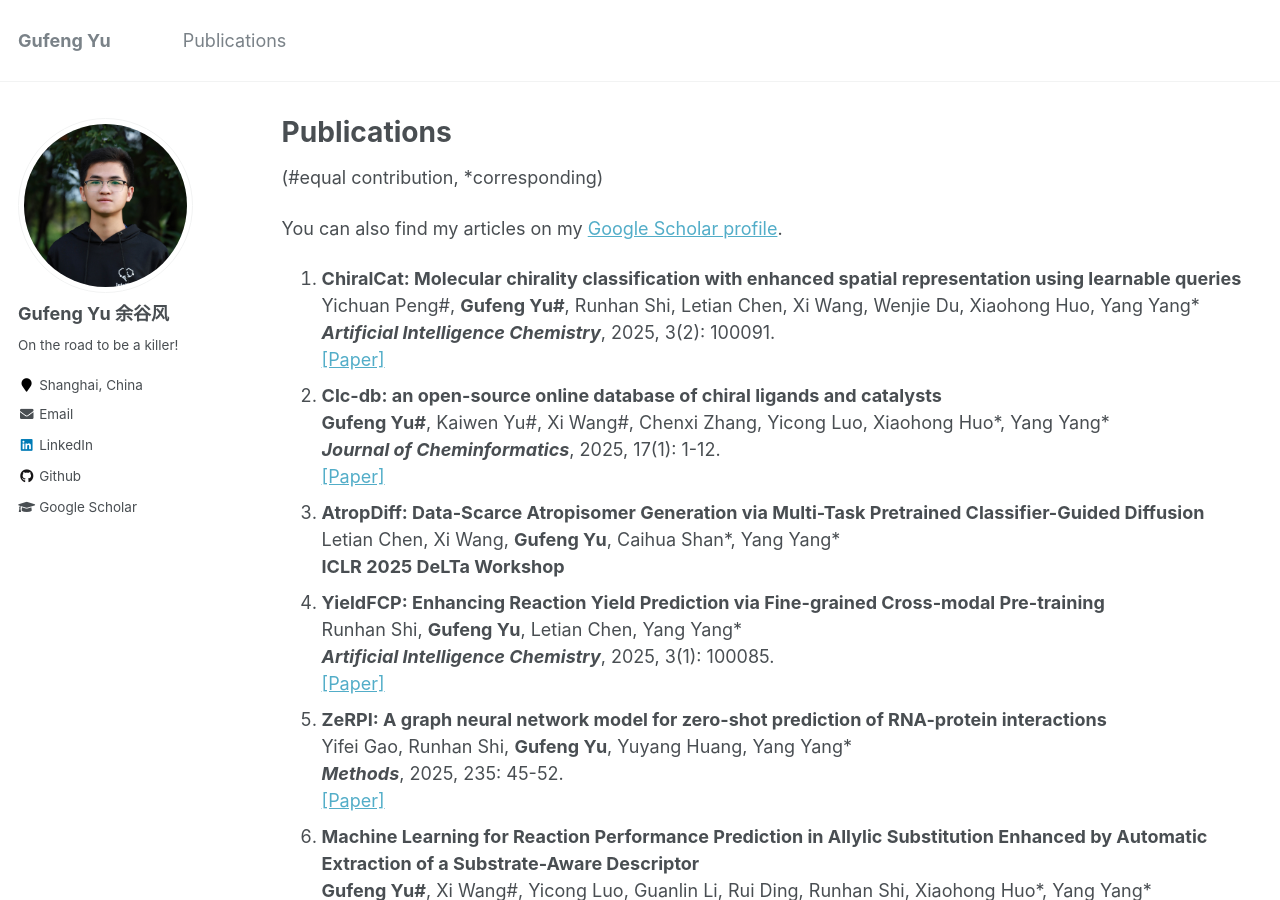
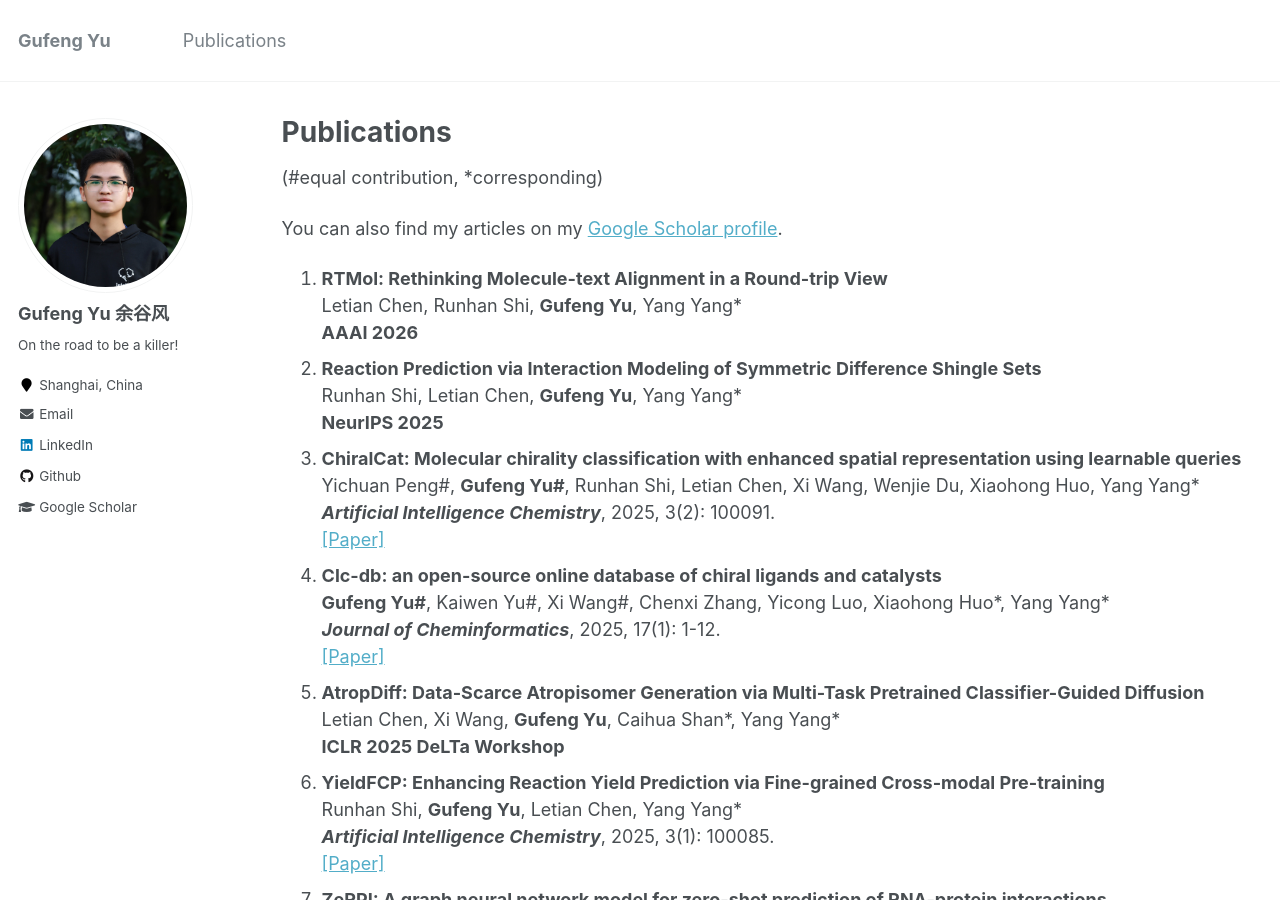
Before and after one commit to GufengYu520/gufengyu520.github.io, a Jekyll site: the page built from _pages/publications.md, in a window 1280 px wide and 900 px high. Built offline with Jekyll 4.4.1, drawn with Linux system fonts in a browser that asks for light colours.

Commit message:
Update publications.md

```diff
--- a/_pages/publications.md
+++ b/_pages/publications.md
@@ -9,38 +9,44 @@ author_profile: true
 
 You can also find my articles on my [Google Scholar profile](https://scholar.google.com/citations?user=97-LZ1sAAAAJ).
 
-1. **ChiralCat: Molecular chirality classification with enhanced spatial representation using learnable queries**
+1. **RTMol: Rethinking Molecule-text Alignment in a Round-trip View**
+   Letian Chen, Runhan Shi, **Gufeng Yu**, Yang Yang*
+   **AAAI 2026**
+2. **Reaction Prediction via Interaction Modeling of Symmetric Difference Shingle Sets**
+   Runhan Shi, Letian Chen, **Gufeng Yu**, Yang Yang*
+   **NeurIPS 2025**
+3. **ChiralCat: Molecular chirality classification with enhanced spatial representation using learnable queries**
    Yichuan Peng#, **Gufeng Yu#**, Runhan Shi, Letian Chen, Xi Wang, Wenjie Du, Xiaohong Huo, Yang Yang*
    ***Artificial Intelligence Chemistry***, 2025, 3(2): 100091.
    [[Paper]](https://doi.org/10.1016/j.aichem.2025.100091)
-2. **Clc-db: an open-source online database of chiral ligands and catalysts**
+4. **Clc-db: an open-source online database of chiral ligands and catalysts**
    **Gufeng Yu#**, Kaiwen Yu#, Xi Wang#, Chenxi Zhang, Yicong Luo, Xiaohong Huo\*, Yang Yang*
    ***Journal of Cheminformatics***, 2025, 17(1): 1-12.
    [[Paper]](https://jcheminf.biomedcentral.com/articles/10.1186/s13321-025-00991-9)
-3. **AtropDiff: Data-Scarce Atropisomer Generation via Multi-Task Pretrained Classifier-Guided Diffusion**
+5. **AtropDiff: Data-Scarce Atropisomer Generation via Multi-Task Pretrained Classifier-Guided Diffusion**
    Letian Chen, Xi Wang, **Gufeng Yu**, Caihua Shan*, Yang Yang\*
    **ICLR 2025 DeLTa Workshop**
-4. **YieldFCP: Enhancing Reaction Yield Prediction via Fine-grained Cross-modal Pre-training**
+6. **YieldFCP: Enhancing Reaction Yield Prediction via Fine-grained Cross-modal Pre-training**
    Runhan Shi, **Gufeng Yu**, Letian Chen, Yang Yang*
    ***Artificial Intelligence Chemistry***, 2025, 3(1): 100085.
    [[Paper]](https://doi.org/10.1016/j.aichem.2025.100085)
-5. **ZeRPI: A graph neural network model for zero-shot prediction of RNA-protein interactions**
+7. **ZeRPI: A graph neural network model for zero-shot prediction of RNA-protein interactions**
    Yifei Gao, Runhan Shi, **Gufeng Yu**, Yuyang Huang, Yang Yang*
    ***Methods***, 2025, 235: 45-52.
    [[Paper]](https://doi.org/10.1016/j.ymeth.2025.01.014)
-6. **Machine Learning for Reaction Performance Prediction in Allylic Substitution Enhanced by Automatic Extraction of a Substrate-Aware Descriptor**
+8. **Machine Learning for Reaction Performance Prediction in Allylic Substitution Enhanced by Automatic Extraction of a Substrate-Aware Descriptor**
    **Gufeng Yu#**, Xi Wang#, Yicong Luo, Guanlin Li, Rui Ding, Runhan Shi, Xiaohong Huo\*, Yang Yang*
    ***Journal of Chemical Information and Modeling***, 2025, 65(1): 312-325.
    [[Paper]](https://pubs.acs.org/doi/10.1021/acs.jcim.4c02120)
-7. **Prediction of chemical reaction yields with large-scale multi-view pre-training**
+9. **Prediction of chemical reaction yields with large-scale multi-view pre-training**
    Runhan Shi, **Gufeng Yu**, Xiaohong Huo, Yang Yang*
    ***Journal of Cheminformatics***, 2024, 16(1): 1-16.
    [[Paper]](https://jcheminf.biomedcentral.com/articles/10.1186/s13321-024-00815-2)
-8. **Enhancing Cancer Gene Prediction through Aligned Fusion of Multiple PPI Networks Using Graph Transformer Models**
+10. **Enhancing Cancer Gene Prediction through Aligned Fusion of Multiple PPI Networks Using Graph Transformer Models**
    Zebei Han, **Gufeng Yu**, Yang Yang*
    **2023 IEEE International Conference on Bioinformatics and Biomedicine (BIBM)**
    [[Paper]](https://ieeexplore.ieee.org/document/10385593)
-9. **MIGGRI: A multi-instance graph neural network model for inferring gene regulatory networks for Drosophila from spatial expression images**
-   Yuyang Huang#, **Gufeng Yu#**, Yang Yang*
-   ***PLOS Computational Biology***, 2023, 19(11): e1011623.
-   [[Paper]](https://journals.plos.org/ploscompbiol/article?id=10.1371/journal.pcbi.1011623)
+11. **MIGGRI: A multi-instance graph neural network model for inferring gene regulatory networks for Drosophila from spatial expression images**
+    Yuyang Huang#, **Gufeng Yu#**, Yang Yang*
+    ***PLOS Computational Biology***, 2023, 19(11): e1011623.
+    [[Paper]](https://journals.plos.org/ploscompbiol/article?id=10.1371/journal.pcbi.1011623)
```
